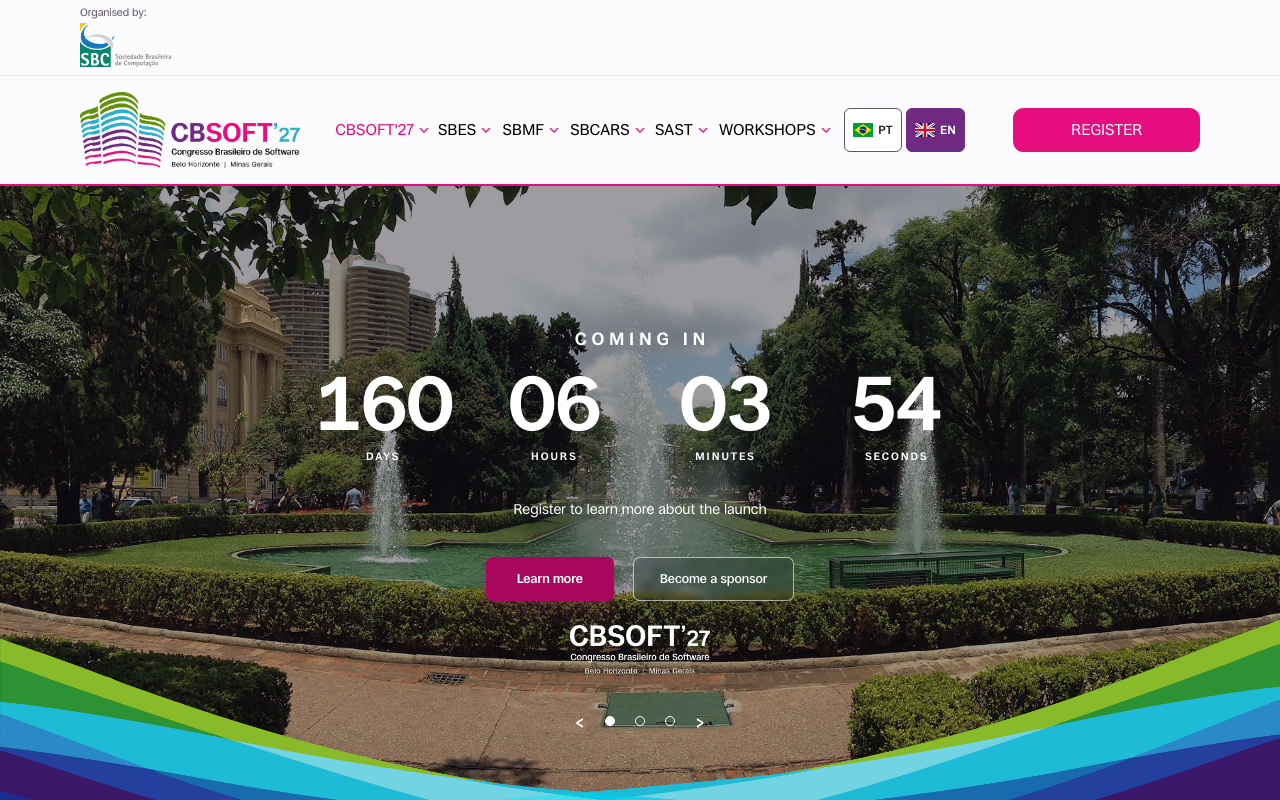
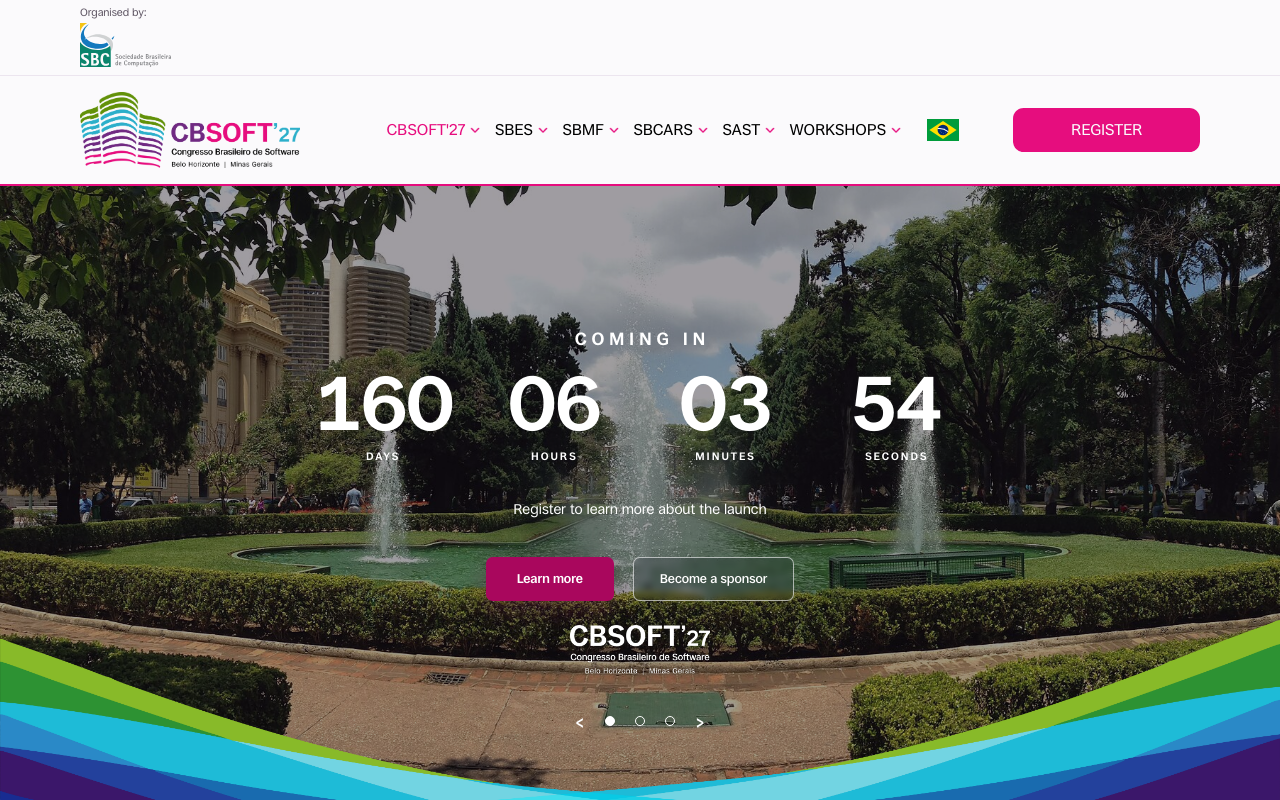
Before and after one commit to lucianalourdes/cbsoft, a React (Vite) app: page / in a window 1280 px wide. Shown: the top 800 px of the page. Built offline with nearby package versions, Linux system fonts and the light colour scheme; a web font is replaced by a local one.

Commit message:
remake-language-switcher

```diff
--- a/src/components/layout/LanguageSwitcher.tsx
+++ b/src/components/layout/LanguageSwitcher.tsx
@@ -1,19 +1,20 @@
 import { useTranslation } from 'react-i18next';
 import { useLang } from '@/hooks/useLang';
-import { SUPPORTED_LANGS } from '@/i18n';
 
 interface LanguageSwitcherProps {
   className?: string;
   groupAriaLabel?: string;
 }
 
-/** Flags are decorative; full language names remain available to assistive technology. */
+/** The flag shows the language that will be activated on click. */
 export function LanguageSwitcher({
   className = '',
   groupAriaLabel,
 }: LanguageSwitcherProps) {
   const { t, i18n } = useTranslation();
   const current = useLang();
+  const target = current === 'pt' ? 'en' : 'pt';
+  const label = t(`language.${target}`);
 
   return (
     <div
@@ -21,28 +22,23 @@
       role="group"
       aria-label={groupAriaLabel ?? t('language.selector')}
     >
-      {SUPPORTED_LANGS.map((lng) => (
       <button
-          key={lng}
         type="button"
-          className={`lang-btn ${current === lng ? 'active' : ''}`.trim()}
-          aria-label={t(`language.${lng}`)}
-          title={t(`language.${lng}`)}
-          lang={lng === 'pt' ? 'pt-BR' : 'en'}
-          aria-pressed={current === lng}
-          onClick={() => void i18n.changeLanguage(lng)}
+        className="language-toggle"
+        aria-label={label}
+        title={label}
+        lang={target === 'pt' ? 'pt-BR' : 'en'}
+        onClick={() => void i18n.changeLanguage(target)}
       >
         <img
-            src={`${import.meta.env.BASE_URL}assets/icons/flag-${lng === 'pt' ? 'br' : 'gb'}.svg`}
-            className="lang-btn__flag"
-            width={20}
-            height={14}
+          src={`${import.meta.env.BASE_URL}assets/icons/flag-${target === 'pt' ? 'br' : 'gb'}.svg`}
+          className="language-toggle__flag"
+          width={32}
+          height={22}
           alt=""
           aria-hidden="true"
         />
-          <span>{lng.toUpperCase()}</span>
       </button>
-      ))}
     </div>
   );
 }
--- a/src/styles/components.css
+++ b/src/styles/components.css
@@ -74,40 +74,6 @@
   color: var(--slate);
 }
 
-.language-options {
-  display: inline-flex;
-  align-items: center;
-  gap: 0.25rem;
-  flex-shrink: 0;
-}
-
-.lang-btn {
-  display: inline-flex;
-  align-items: center;
-  justify-content: center;
-  gap: 0.3rem;
-  min-height: 2.75rem;
-  padding: 0.5rem;
-  border: 1px solid #5f5664;
-  border-radius: 0.375rem;
-  font-family: var(--font-sans);
-  font-size: 0.75rem;
-  font-weight: 500;
-  line-height: 1;
-  letter-spacing: 0.04em;
-  /* The header remains light even when the page theme is dark. */
-  color: var(--brand-ink);
-  background: var(--brand-on);
-  cursor: pointer;
-}
-
-.lang-btn__flag {
-  display: block;
-  width: 1.25rem;
-  height: 0.875rem;
-  object-fit: cover;
-  flex-shrink: 0;
-}
 
 .language-switcher {
   display: flex;
@@ -116,22 +82,38 @@
   margin-left: clamp(0.5rem, 1.5vw, 2rem);
 }
 
-.lang-btn:hover {
-  border-color: var(--brand-purple);
-  background: #f6f2f7;
-}
-
-.lang-btn.active {
-  border-color: var(--brand-purple);
-  background: var(--brand-purple);
-  color: var(--brand-on);
-  font-weight: 700;
-}
-
-.lang-btn:focus-visible {
+.language-toggle {
+  display: inline-flex;
+  align-items: center;
+  justify-content: center;
+  flex-shrink: 0;
+  width: 2.75rem;
+  height: 2.75rem;
+  margin: 0;
+  padding: 0;
+  border: 0;
+  border-radius: 0.25rem;
+  background: transparent;
+  appearance: none;
+  cursor: pointer;
+}
+
+.language-toggle__flag {
+  display: block;
+  width: 2rem;
+  height: 1.375rem;
+  object-fit: cover;
+}
+
+.language-toggle:hover .language-toggle__flag {
+  opacity: 0.8;
+}
+
+.language-toggle:focus-visible {
   outline: 3px solid var(--brand-purple);
   outline-offset: 3px;
 }
+
 
 #mobile-menu {
   transition:
```
Also changed, not shown: 1 other file (tests, documents, lock files or other folders). Lines whose indentation alone changed are shown as unchanged.
